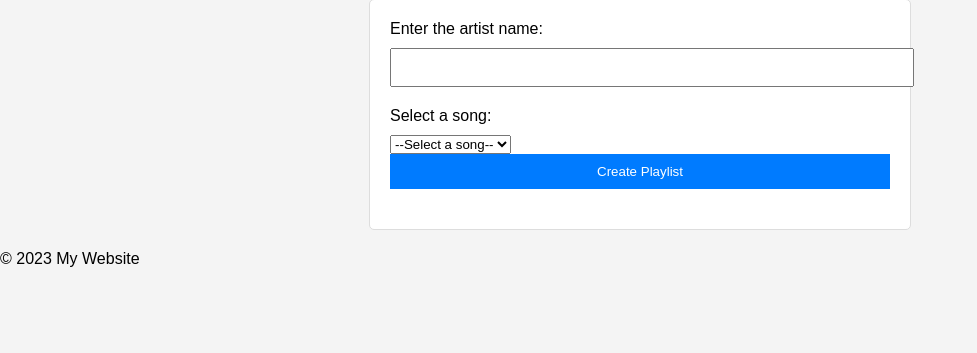
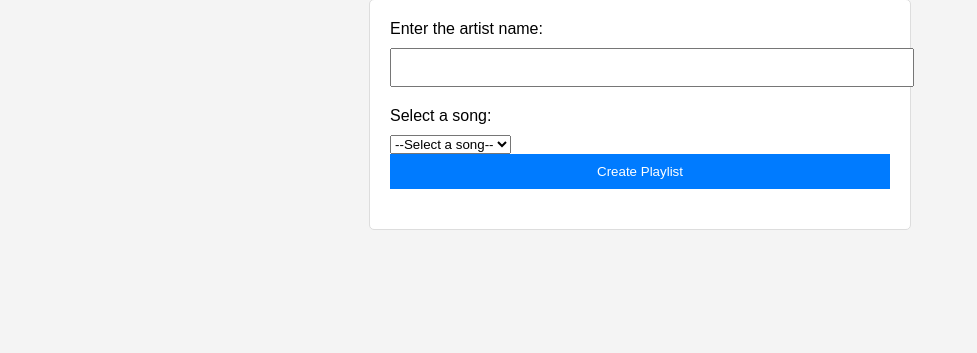
Before and after one commit to ThePagel/yTdL, a Flask app: page /dashboard in a window 1280 px wide. Shown: the part 149-502 px from the top of the page, without its empty margins (0-977 px from the left). Run offline with Flask 3, Linux system fonts and the light colour scheme; the visitor is signed in with stand-in values (Sample User, id 1).

Commit message:
Update layout.html

```diff
--- a/templates/layout.html
+++ b/templates/layout.html
@@ -25,7 +25,7 @@
     </div>
 
     <footer>
-        <p>&copy; 2023 My Website</p>
+        <p></p>
     </footer>
 </body>
 </html>
```
